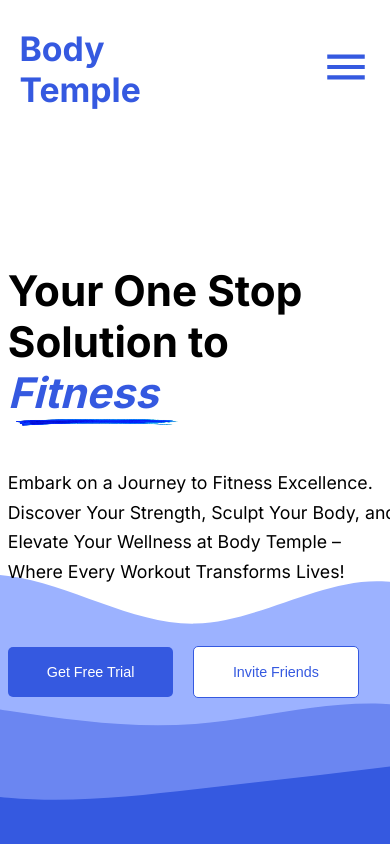
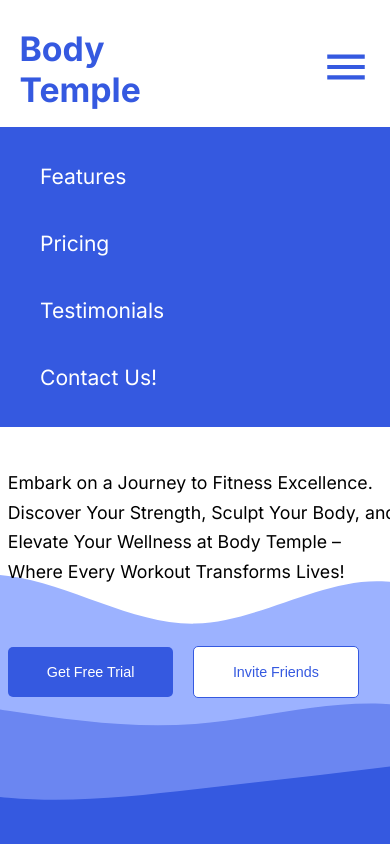
Before and after one commit to yashghogre/gym-client, a Next.js app: page / in a window 390 px wide. Both pictures are taken after a click on the element 345 px from the left and 69 px from the top of the page. Shown: the top 844 px of the page. Built offline with nearby package versions, Linux system fonts and the light colour scheme.

Commit message:
Made the navbar responsive menu

```diff
--- a/package.json
+++ b/package.json
@@ -10,6 +10,7 @@
   },
   "dependencies": {
     "aos": "^3.0.0-beta.6",
+    "framer-motion": "^11.0.8",
     "next": "14.1.0",
     "react": "^18",
     "react-dom": "^18",
--- a/src/app/components/Navbar.jsx
+++ b/src/app/components/Navbar.jsx
@@ -1,14 +1,33 @@
+'use client'
+
 import React, { useState } from 'react'
 import styles from '@/styles/Navbar.module.css'
 import Link from 'next/link'
 import { IoMdMenu } from "react-icons/io";
+import { useRouter } from 'next/navigation';
+import { motion } from "framer-motion"
 
 const Navbar = () => {
 
     const [menuDisplay, setMenuDisplay] = useState('none')
+    const router = useRouter()
 
     const menuClick = () => {
+        setMenuDisplay((prev) => {
+            if (prev == 'none') {
+                setMenuDisplay('block')
+            }
+            else {
+                setMenuDisplay('none')
+            }
 
+            // setMenuDisplay('none')
+        })
+    }
+
+    const pushPricing = () => {
+        router.push('/pricing')
+        setMenuDisplay('none')
     }
 
     return (
@@ -38,12 +57,12 @@ const Navbar = () => {
             <div className={styles.menuDiv} onClick={menuClick}>
                 <IoMdMenu size={50} color='#3559E0' />
             </div>
-            <div className={styles.menuOptDiv}>
-                <ul>
-                    <li><Link href={'/#features'}>Features</Link></li>
-                    <li><Link href={'/pricing'}>Pricing</Link></li>
-                    <li><Link href={'/#testimonials'}>Testimonials</Link></li>
-                    <li><Link href={'/#location'}>Contact Us!</Link></li>
+            <div className={styles.menuOptDiv} style={{ display: menuDisplay }}>
+                <ul className={styles.list}>
+                    <li className={styles.listLink} onClick={() => { router.push('/#features'); setMenuDisplay('none'); }}>Features</li>
+                    <li className={styles.listLink} onClick={pushPricing}>Pricing</li>
+                    <li className={styles.listLink} onClick={() => { router.push('/#testimonials'); setMenuDisplay('none'); }}>Testimonials</li>
+                    <li className={styles.listLink} onClick={() => { router.push('/#location'); setMenuDisplay('none'); }}>Contact Us!</li>
                 </ul>
             </div>
         </div>
--- a/src/styles/Navbar.module.css
+++ b/src/styles/Navbar.module.css
@@ -57,8 +57,9 @@
 }
 
 .menuOptDiv {
-    display: none;
+    /* display: none; */
     position: absolute;
+    transition: all 0.4s;
 }
 
 @media (max-width: 600px) {
@@ -84,4 +85,25 @@
     .title {
         font-size: 4vh;
     }
+
+    .menuOptDiv {
+        position: absolute;
+        top: 15vh;
+        background-color: #3559E0;
+        width: 100vw;
+        padding: 2.5vh 0;
+    }
+
+    .list {
+        list-style: none;
+        display: flex;
+        flex-direction: column;
+        gap: 5vh;
+    }
+
+    .listLink {
+        text-decoration: none;
+        color: white;
+        font-size: 2.5vh;
+    }
 }
```
Also changed, not shown: 1 other file (tests, documents, lock files or other folders).
